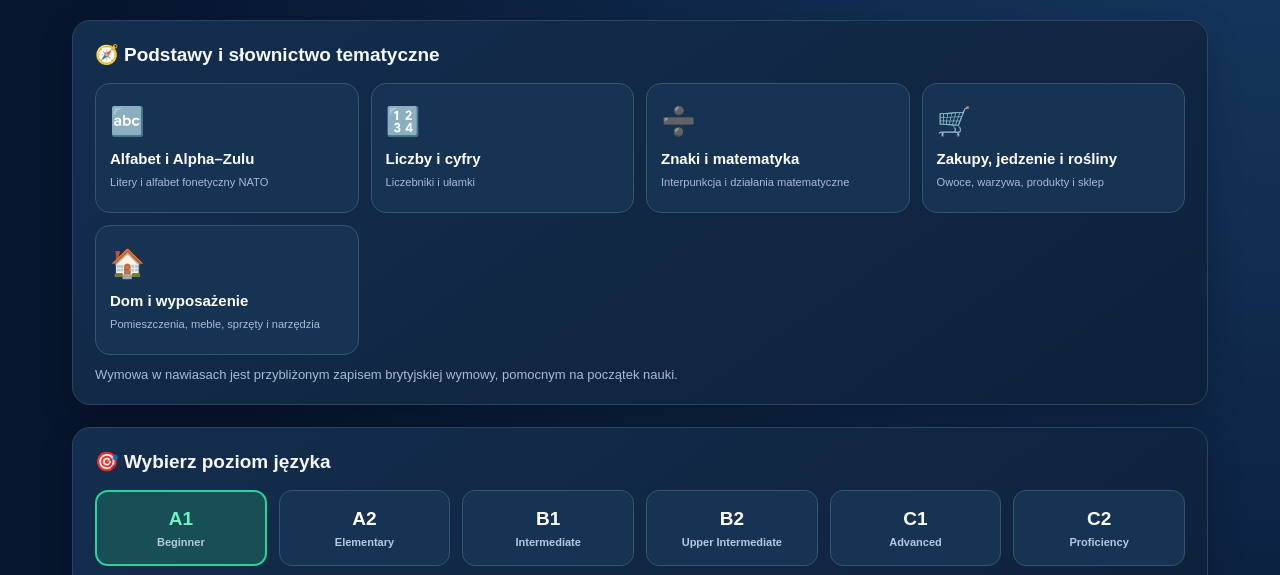
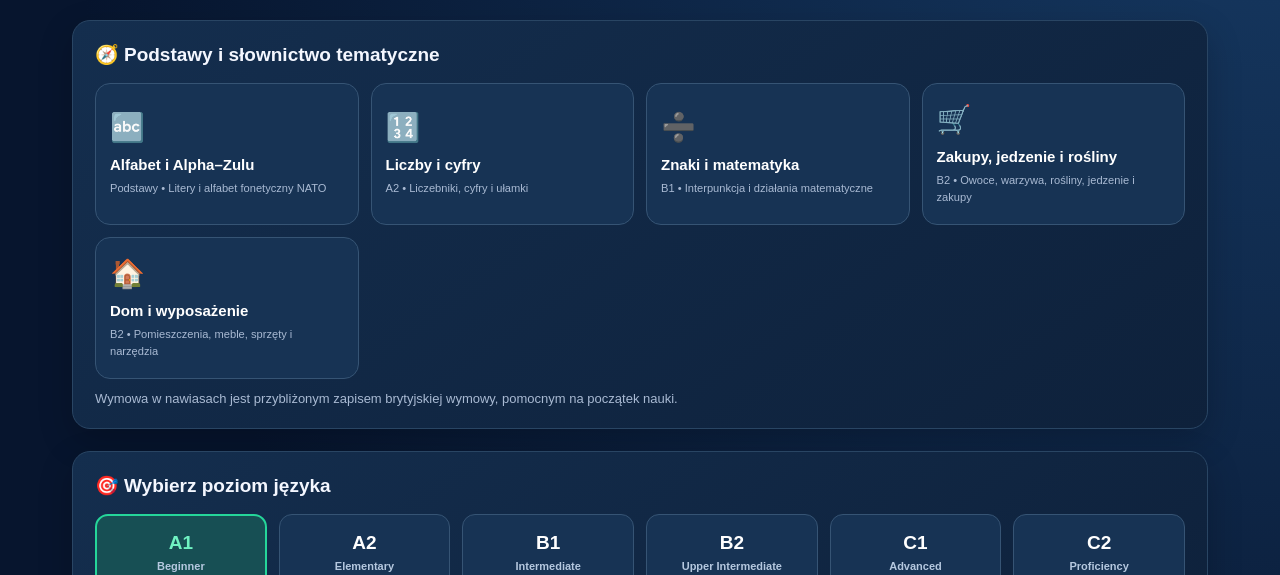
Before and after one commit to PioEdinSco1/EngliQuest, a plain HTML site: page index.html in a window 1280 px wide. Shown: the part 215-790 px from the top of the page. Drawn offline with Linux system fonts and the light colour scheme.

Commit message:
Label topic modules by CEFR and show pronunciation in tense names

```diff
--- a/index.html
+++ b/index.html
@@ -73,11 +73,11 @@ footer{text-align:center;color:#8197b4;padding:25px;font-size:12px}
   <section class="panel">
   <h2>🧭 Podstawy i słownictwo tematyczne</h2>
   <div class="modules">
-   <button class="module" data-mode="topic-alphabet"><span class="emoji">🔤</span><strong>Alfabet i Alpha–Zulu</strong><small>Litery i alfabet fonetyczny NATO</small></button>
-   <button class="module" data-mode="topic-numbers"><span class="emoji">🔢</span><strong>Liczby i cyfry</strong><small>Liczebniki i ułamki</small></button>
-   <button class="module" data-mode="topic-symbols"><span class="emoji">➗</span><strong>Znaki i matematyka</strong><small>Interpunkcja i działania matematyczne</small></button>
-   <button class="module" data-mode="topic-shopping"><span class="emoji">🛒</span><strong>Zakupy, jedzenie i rośliny</strong><small>Owoce, warzywa, produkty i sklep</small></button>
-   <button class="module" data-mode="topic-home"><span class="emoji">🏠</span><strong>Dom i wyposażenie</strong><small>Pomieszczenia, meble, sprzęty i narzędzia</small></button>
+   <button class="module" data-mode="topic-alphabet"><span class="emoji">🔤</span><strong>Alfabet i Alpha–Zulu</strong><small>Podstawy • Litery i alfabet fonetyczny NATO</small></button>
+   <button class="module" data-mode="topic-numbers"><span class="emoji">🔢</span><strong>Liczby i cyfry</strong><small>A2 • Liczebniki, cyfry i ułamki</small></button>
+   <button class="module" data-mode="topic-symbols"><span class="emoji">➗</span><strong>Znaki i matematyka</strong><small>B1 • Interpunkcja i działania matematyczne</small></button>
+   <button class="module" data-mode="topic-shopping"><span class="emoji">🛒</span><strong>Zakupy, jedzenie i rośliny</strong><small>B2 • Owoce, warzywa, rośliny, jedzenie i zakupy</small></button>
+   <button class="module" data-mode="topic-home"><span class="emoji">🏠</span><strong>Dom i wyposażenie</strong><small>B2 • Pomieszczenia, meble, sprzęty i narzędzia</small></button>
   </div>
   <div class="tag" style="margin-top:12px">Wymowa w nawiasach jest przybliżonym zapisem brytyjskiej wymowy, pomocnym na początek nauki.</div>
  </section>
@@ -323,7 +323,7 @@ function nextQuestion(){
  document.getElementById("bar").style.width=(index/questions.length*100)+"%";
  document.getElementById("score").textContent="Poprawne: "+right+" • Błędne: "+wrong;
  document.getElementById("question").textContent=withPronunciation(q.q,!(mode==="words"||mode==="spelling"||(mode==="sentences"&&q.direction==="pl-en")));
- document.getElementById("translation").textContent=mode==="words"?"Wybierz angielskie tłumaczenie":mode==="spelling"?"Wpisz odpowiedź po angielsku":mode==="sentences"?(q.direction==="retry"?"Powtórz zapisaną odpowiedź":q.direction==="pl-en"?"Przetłumacz na angielski":"Przetłumacz na polski"):"Uzupełnij zdanie w czasie: "+q.tense;
+ document.getElementById("translation").textContent=mode==="words"?"Wybierz angielskie tłumaczenie":mode==="spelling"?"Wpisz odpowiedź po angielsku":mode==="sentences"?(q.direction==="retry"?"Powtórz zapisaną odpowiedź":q.direction==="pl-en"?"Przetłumacz na angielski":"Przetłumacz na polski"):"Uzupełnij zdanie w czasie: "+withPronunciation(q.tense);
  document.getElementById("feedback").innerHTML="";
  document.getElementById("next").style.display="none";
  document.getElementById("timer").textContent=" ";
@@ -351,7 +351,7 @@ function checkTyped(timeout=false){
  const ok=!timeout&&accepted.some(answer=>normalize(val)===normalize(answer));
  record(ok,q);
  input.disabled=true;
- const entered=timeout&&!val?"Brak odpowiedzi":escapeHtml(val);
+ const entered=timeout&&!val?"Brak odpowiedzi":escapeHtml(withPronunciation(val,mode==="spelling"||(mode==="sentences"&&q.direction==="pl-en")));
  const enteredHtml=ok
   ?"<span style='color:#25d69a;font-weight:800'>"+entered+"</span>"
   :"<span style='color:#ff7185;text-decoration:underline;font-weight:800'>"+entered+"</span>";
```
